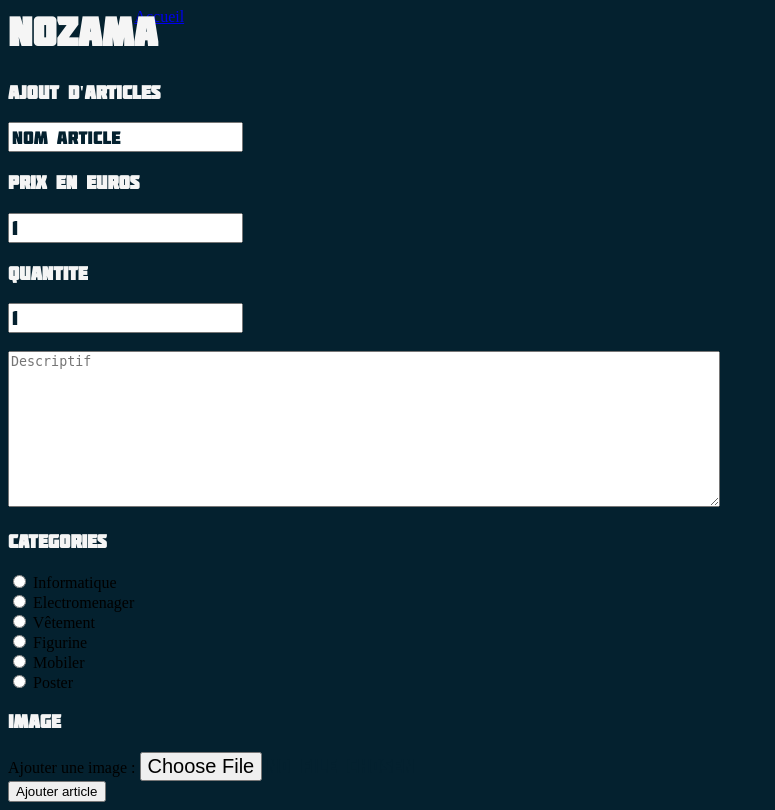
After one commit to CodyneKen/projetWeb, a PHP site: page /ajout_produit.php in a window 1280 px wide. The commit adds this page. Shown: the whole page, without its empty margins (0-775 px from the left). Run offline with PHP 8.4, Linux system fonts and the light colour scheme.

Commit message:
ajout artcile + petites modifs

```diff
--- /dev/null
+++ b/ajout_produit.php
@@ -0,0 +1,65 @@
+<!DOCTYPE html>
+<html>
+    <head>
+        <meta charset="utf-8">
+        <title>inscription</title>
+        <link rel="stylesheet" type="text/css" href="style.css">
+    </head>
+    <body>
+        <div class="logo"><strong>NOZAMA</strong> </div>
+            <a id = 'accueil' href="index.php">Accueil</a>
+            <br>
+            <br>
+            <br>
+            <form action="ajout_produit_traitement.php" method="post">
+                <h3>Ajout d'articles</h3>
+                <div class="bloc">
+                    <input type="text" name="nom"  placeholder="Nom article" required="required" autocomplete="off">
+                </div>
+                <div class="bloc">
+                    <h3>Prix en euros</h3>
+                    <input type="number" name="prix"  min="1" value="1" placeholder="Prix en euros" required="required" autocomplete="off" step="0.01">
+                </div>
+                <div class="bloc">
+                    <h3>quantite</h3>
+                    <input type="number" name="quantite" min="1" value="1" required="required" autocomplete="off">
+                </div>
+                <div class="bloc">
+                    <br>
+                    <textarea name="descriptif" placeholder="Descriptif" rows="10" cols="86" required="required" autocomplete="off"></textarea>
+                </div>
+                <h3>Categories</h3>
+                <div>
+                    <input type="radio" id="informatique" name="categorie" value="informatique">
+                    <label for="informatique">Informatique</label>
+                </div>
+                <div>
+                    <input type="radio" id="electromenager" name="categorie" value="electromenager">
+                    <label for="electromenager">Electromenager</label>
+                </div>
+                <div>
+                    <input type="radio" id="vetement" name="categorie" value="vetement">
+                    <label for="vetement">Vêtement</label>
+                </div>
+                <div>
+                    <input type="radio" id="figurine" name="categorie" value="figurine">
+                    <label for="figurine">Figurine</label>
+                </div>
+                <div>
+                    <input type="radio" id="mobilier" name="categorie" value="mobilier">
+                    <label for="mobilier">Mobiler</label>
+                </div>
+                <div>
+                    <input type="radio" id="poster" name="categorie" value="poster">
+                    <label for="poster">Poster</label>
+                </div>
+                <h3>Image</h3>
+                <input type="hidden" name="MAX_FILE_SIZE" value="1000000">
+                <label> Ajouter une image : <input type="file" name="image" accept="image/jpeg"></label><br>
+                <div class="bloc">
+                    <button type="submit" >Ajouter article</button>
+                </div>
+            </form>
+        </div>
+    </body>
+</html>
--- a/apropos.css
+++ b/apropos.css
@@ -33,7 +33,7 @@ body{
     border: black solid 1px;
     padding-left: 5%;
     padding-right: 5%;
-    background-color: rgb(10, 12, 44);
+    background-color: #04212f;
 }
 
 #louis{
--- a/apropos.html
+++ b/apropos.html
@@ -53,6 +53,6 @@
             </ul>
             <img src="photos/profil.png" alt="profil" id = "profil">
           </div>
-        <a href = http://localhost:8000/accueil.php>Accueil</a>
+        <a href = http://localhost:8000/index.php>Accueil</a>
     </body>
 </html>
--- a/commentaire.php
+++ b/commentaire.php
@@ -15,7 +15,7 @@ if(isset($_SESSION['user'])){
         'Idcom' => NULL,
         'pseudo' => $pseudo
     ));
-    header('Location:index.php?reg_err=success');
+    header('Location:index.php');
     die();
 }
 
--- a/style.css
+++ b/style.css
@@ -1,15 +1,14 @@
 
-@font-face { 	font-family: "Molot"; 	src: url('molot.ttf'); }
+@font-face { font-family: "Molot"; 	src: url('molot.ttf'); }
 
 #haut {
     width:100%;
     align-content: space-between;
 }
 
-input {
-    font-family: "Molot";
-    font-size: 20px;
-    color: #04212f;
+#searchbar{
+    width: 1200px;
+    height: 30px;
 }
 
 .search {
@@ -66,7 +65,6 @@ position: relative;
 .c {
     color: #04212f;
 	text-decoration: none;
-
 }
 
 #promo{
@@ -94,10 +92,13 @@ footer{
 fieldset{
     border: 1px solid rgb(8, 1, 29);
 }
+
 h1{
-    text-shadow: 0 1px 0px #378ab4, 1px 0 0px #5dabcd, 1px 2px 1px #378ab4, 2px 1px 1px #5dabcd, 2px 3px 2px #378ab4, 3px 2px 2px #5dabcd, 3px 4px 2px #378ab4, 4px 3px 3px #5dabcd, 4px 5px 3px #378ab4, 5px 4px 2px #5dabcd, 5px 6px 2px #378ab4, 6px 5px 2px #5dabcd, 6px 7px 1px #378ab4, 7px 6px 1px #5dabcd, 7px 8px 0px #378ab4, 8px 7px 0px #5dabcd;
-    color: #ffffff;
-    float: leftS;
+    margin: 0 auto;
+    width: 150px;
+    font-family: "Molot";
+    font-size: 40px;
+    color: whitesmoke;
 }
 
 #contacter {
@@ -118,10 +119,12 @@ h1{
     position: absolute;
     left: 400px;
 }
+
 #contacter:hover {
     background:linear-gradient(to bottom, #378de5 5%, #79bbff 100%);
     background-color:#378de5;
 }
+
 #contacter:active {
     position:relative;
     top:2px;
@@ -173,13 +176,18 @@ input::placeholder {
 }
 
 input {
-	width: 1200px;
-    height: 30px;
+    font-family: "Molot";
+    font-size: 20px;
+    color: #04212f;
 }
 
 
 
 body{
     background-color: #04212f;
+}
 
+h3{
+    font-family: "Molot";
+    color: whitesmoke;
 }
--- a/tables.sql
+++ b/tables.sql
@@ -21,9 +21,10 @@ CREATE TABLE Articles(
     nomArticle VARCHAR(128) NOT NULL,
     descriptif TEXT NOT NULL,
     prix FLOAT NOT NULL,
-    img VARCHAR(128),
+    img BLOB,
     idVendeur INT,
     stock INT,
+    categorie ENUM('informatique', 'electromenager', 'figurine', 'vetement', 'mobilier', 'poster'),
     FOREIGN KEY (idVendeur) REFERENCES Membres(idMembre)
     )ENGINE=InnoDB;
 
@@ -51,4 +52,4 @@ INSERT INTO Membres VALUES(NULL, 'moi', 'Anonyme', '????', 'personne@mystere.fr'
 INSERT INTO Membres VALUES(NULL, 'toi', 'Fanck', 'Bidack', 'farnck@gmail.com', '7 rue Bidack', 'FRANCKfranck','client');
 
 
-INSERT INTO Articles VALUES(NULL, 'frigo', 'gros frigo', '1239.69','photos/frigo1.jpeg', 1, 28);
+INSERT INTO Articles VALUES(NULL, 'frigo', 'gros frigo', '1239.69','photos/frigo1.jpeg', 1, 28, 'electromenager');
```
Also changed, not shown: ajout_produit_traitement.php (added, +33 -0 lines), index.php (+7 -8 lines). Lines whose indentation alone changed are shown as unchanged.
